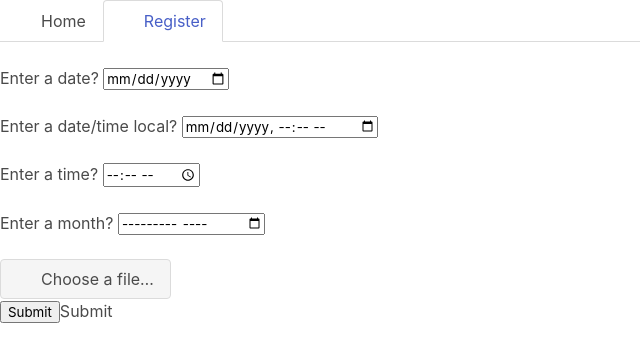
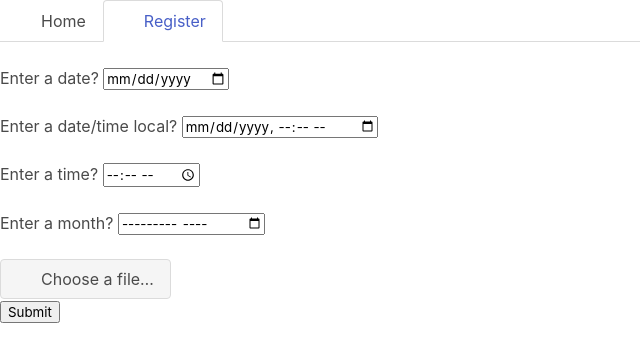
Before and after one commit to aryanpatel23/sample-forms, a plain HTML site: page register.html in a window 1280 px wide. Shown: the full height of the page, 0-640 px from the left. Drawn offline with nearby package versions, Linux system fonts and the light colour scheme.

Commit message:
Update register.html

```diff
--- a/register.html
+++ b/register.html
@@ -52,7 +52,7 @@
                 </span>
               </label>
             </div>
-    <input type="submit">Submit</input>
+    <input type="submit">
           </form>
         </div>
 
```
